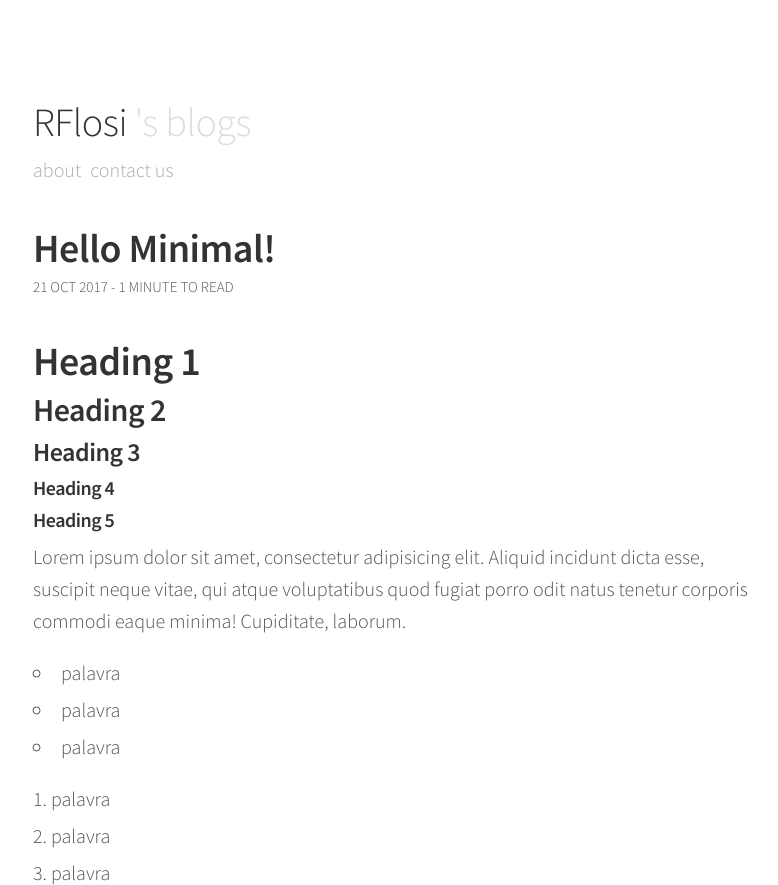
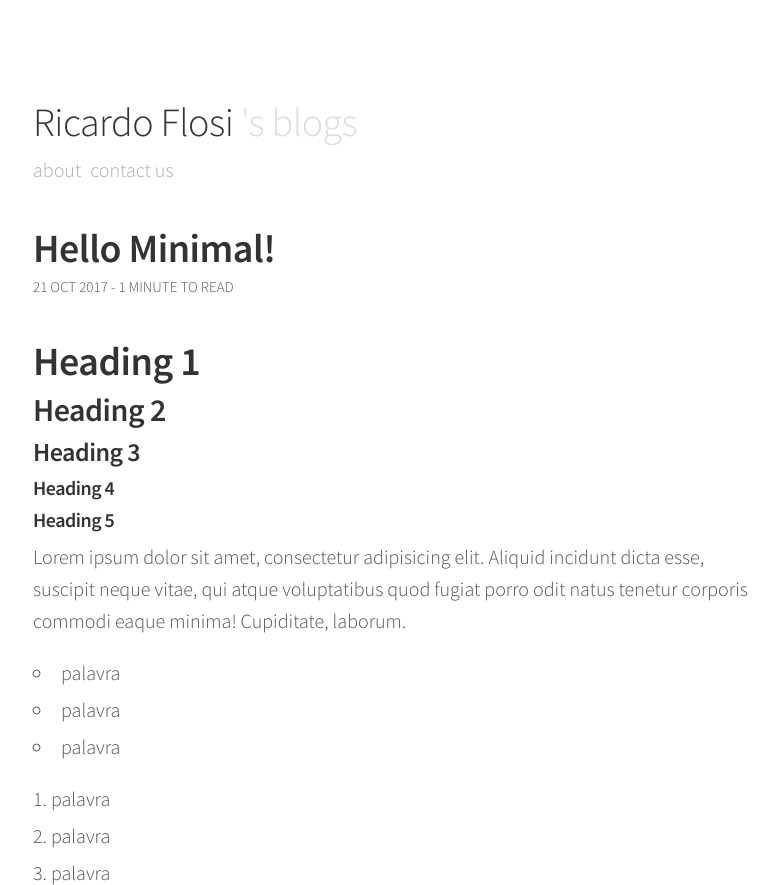
Before and after one commit to rflosi/blog, a Jekyll site: the page built from _posts/2017-10-21-hello-minimal.md, in a window 1280 px wide, cut to the strip 0-885 px from the top of the page. Shown: the whole strip, without its empty margins (247-1025 px from the left). Built offline with Jekyll 4.4.1, drawn with Linux system fonts in a browser that asks for light colours; comment, search, counter and statistics services are not loaded.

Commit message:
Sétimo commit

```diff
--- a/_config.yml
+++ b/_config.yml
@@ -6,7 +6,7 @@
 # 'jekyll serve'. If you change this file, please restart the server process.
 
 # Site settings
-title: RFlosi
+title: Ricardo Flosi
 email: ricardo.flosi@gmail.com
 description: > # this means to ignore newlines until "baseurl:"
   "Este é uma demonstração de como funciona a ferramenta Jekyll"
```
